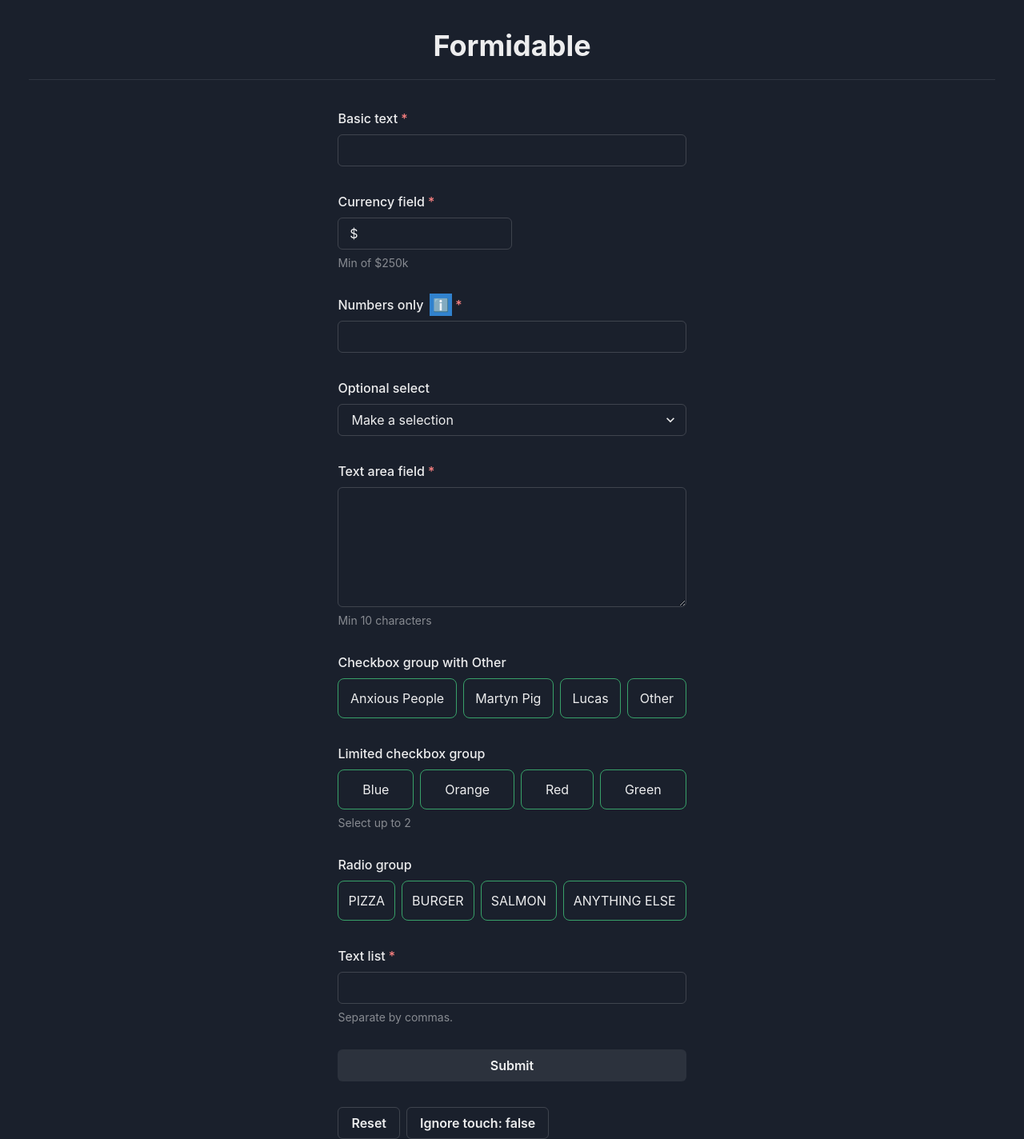
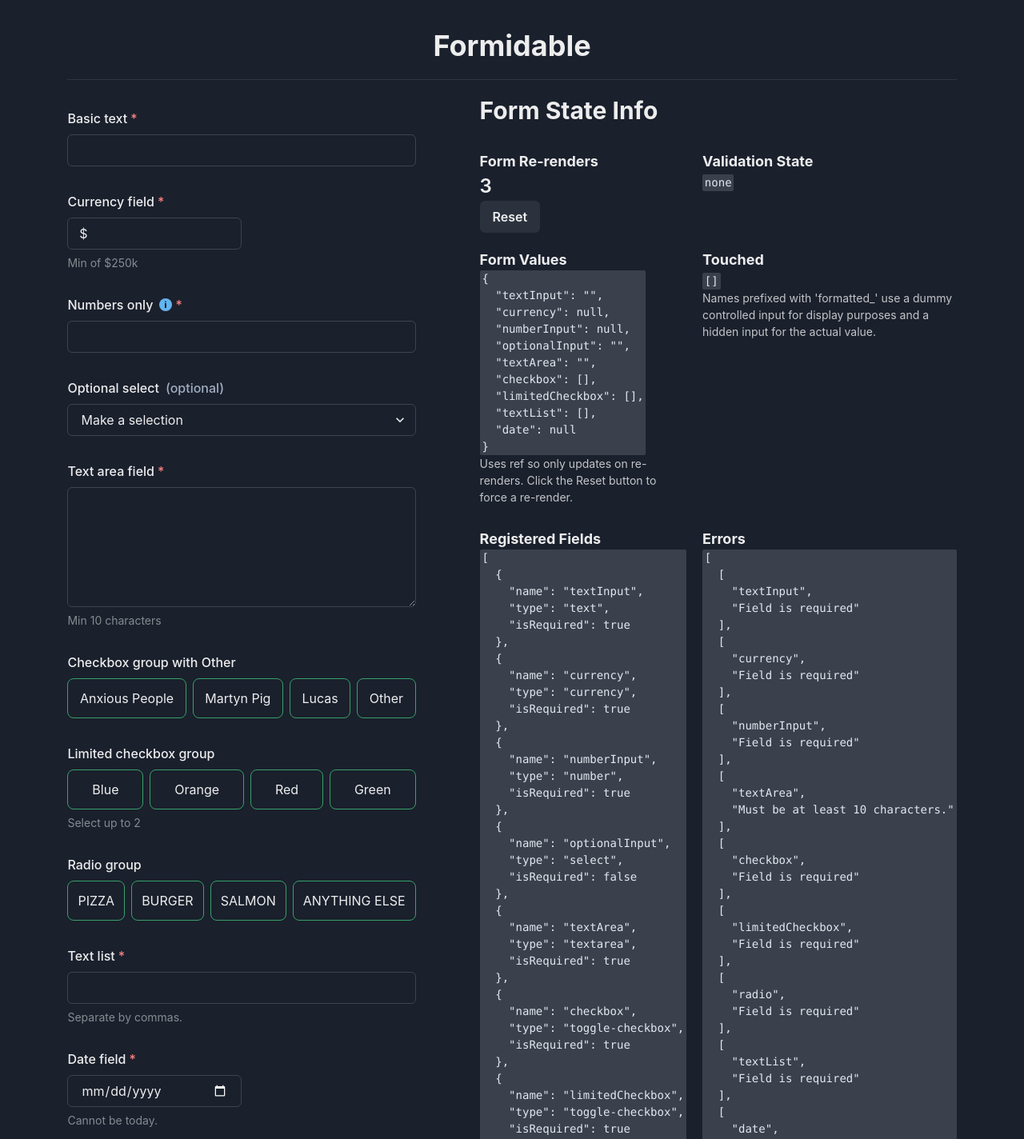
Before and after one commit to mattwells19/formidable, a Next.js app: page / in a window 1280 px wide. Shown: the top 1424 px of the page at 80% size. Built offline with nearby package versions, Linux system fonts and the light colour scheme.

Commit message:
More debugging tools, added date field, and translations

```diff
--- a/components/DebugForm.tsx
+++ b/components/DebugForm.tsx
@@ -9,14 +9,16 @@ import {
   Heading,
   StatHelpText,
 } from "@chakra-ui/react";
-import { FC, useEffect, useReducer, useRef } from "react";
+import { FC, MutableRefObject, useEffect, useReducer, useRef } from "react";
 import { FormElement, FormValidationState } from "./Form/types";
+import { extractFormValues } from "./Form/utils";
 
 interface IDebugFormProps {
   fields: Array<FormElement>;
   formErrorMap: Map<string, string>;
   touchedFields: Set<string>;
   formValidationState: FormValidationState;
+  formRef: MutableRefObject<HTMLFormElement | null>;
 }
 
 const DebugForm: FC<IDebugFormProps> = ({
@@ -24,8 +26,9 @@ const DebugForm: FC<IDebugFormProps> = ({
   formErrorMap,
   touchedFields,
   formValidationState,
+  formRef,
 }) => {
-  const renderCounterRef = useRef<number>(0);
+  const renderCounterRef = useRef<number>(1);
   const [, reset] = useReducer(() => {
     renderCounterRef.current = 0;
     return new Map();
@@ -43,8 +46,8 @@ const DebugForm: FC<IDebugFormProps> = ({
       <StatGroup
         display="grid"
         gridTemplateColumns={{
-          base: "repeat(auto-fit, 1fr)",
-          md: "repeat(2, 1fr)",
+          base: "repeat(auto-fit, min-content)",
+          md: "repeat(2, min-content)",
         }}
         gap="5"
         marginY="8"
@@ -68,6 +71,34 @@ const DebugForm: FC<IDebugFormProps> = ({
           </Code>
         </Stat>
         <Stat>
+          <StatLabel>Form Values</StatLabel>
+          {formRef.current ? (
+            <Code>
+              <pre>
+                {JSON.stringify(
+                  extractFormValues(fields, new FormData(formRef.current)),
+                  undefined,
+                  2
+                )}
+              </pre>
+            </Code>
+          ) : null}
+          <StatHelpText>
+            Uses ref so only updates on re-renders. Click the Reset button to
+            force a re-render.
+          </StatHelpText>
+        </Stat>
+        <Stat>
+          <StatLabel>Touched</StatLabel>
+          <Code>
+            <pre>{JSON.stringify(Array.from(touchedFields), undefined, 2)}</pre>
+          </Code>
+          <StatHelpText>
+            Names prefixed with &apos;formatted_&apos; use a dummy controlled
+            input for display purposes and a hidden input for the actual value.
+          </StatHelpText>
+        </Stat>
+        <Stat>
           <StatLabel>Registered Fields</StatLabel>
           <Code>
             <pre>{JSON.stringify(fields, undefined, 2)}</pre>
@@ -79,16 +110,6 @@ const DebugForm: FC<IDebugFormProps> = ({
             <pre>{JSON.stringify(Array.from(formErrorMap), undefined, 2)}</pre>
           </Code>
         </Stat>
-        <Stat>
-          <StatLabel>Touched</StatLabel>
-          <Code>
-            <pre>{JSON.stringify(Array.from(touchedFields), undefined, 2)}</pre>
-          </Code>
-          <StatHelpText>
-            Names prefixed with &apos;formatted_&apos; use a dummy controlled
-            input for display purposes and a hidden input for the actual value.
-          </StatHelpText>
-        </Stat>
       </StatGroup>
     </Box>
   );
--- a/components/Form/Field.tsx
+++ b/components/Form/Field.tsx
@@ -7,6 +7,8 @@ import {
   FormLabel,
   FormLabelProps,
   Tooltip,
+  Icon,
+  Text,
 } from "@chakra-ui/react";
 import { ReactElement, useEffect } from "react";
 import { useForm } from "./contexts/FormContext";
@@ -20,6 +22,8 @@ import type { FieldProps, FieldSpecificProps } from "./types";
 // import HelperTextIcon from "@/assets/HelperTextIcon";
 import CurrencyField from "./components/CurrencyField";
 import TextListField from "./components/TextListField";
+import DateField from "./components/DateField";
+import { useIntl } from "react-intl";
 
 function FieldComponent(props: FieldSpecificProps): ReactElement | null {
   switch (props.type) {
@@ -47,9 +51,21 @@ function FieldComponent(props: FieldSpecificProps): ReactElement | null {
     case "multi-select": {
       return <TextListField {...props} />;
     }
+    case "date": {
+      return <DateField {...props} />;
+    }
     default:
       return null;
   }
+}
+
+function OptionalIndicator() {
+  const { formatMessage } = useIntl();
+  return (
+    <Text as="span" paddingLeft="2" color="gray.400">
+      ({formatMessage({ id: "optional" })})
+    </Text>
+  );
 }
 
 export default function Field({
@@ -115,13 +131,28 @@ export default function Field({
       isInvalid={Boolean(formContext?.error && formContext?.isTouched)}
       {...formControlProps}
     >
-      <FormLabel {...labelProps}>
+      <FormLabel
+        display="flex"
+        alignItems="center"
+        optionalIndicator={isOptional ? <OptionalIndicator /> : undefined}
+        {...labelProps}
+      >
         {label}
         {tooltipText ? (
-          <Tooltip shouldWrapChildren label={tooltipText}>
-            <chakra.span bg="blue.500" marginLeft="2" padding="1">
-              {"ℹ️"}
-            </chakra.span>
+          <Tooltip label={tooltipText}>
+            <Icon viewBox="0 0 24 24" color="blue.300" marginLeft="2">
+              <circle
+                x="50%"
+                y="50%"
+                cx="12"
+                cy="12"
+                r="12"
+                fill="currentColor"
+              />
+              <text x="40%" y="75%" fontWeight="bold">
+                i
+              </text>
+            </Icon>
           </Tooltip>
         ) : null}
       </FormLabel>
--- a/components/Form/Form.tsx
+++ b/components/Form/Form.tsx
@@ -203,6 +203,7 @@ export default function Form<FormValues extends ZodRawShape>({
         formErrorMap={formErrorMap}
         touchedFields={touchedFields}
         formValidationState={formValidationState}
+        formRef={formRef}
       />
     </FormContextProvider>
   );
--- a/components/Form/components/CurrencyField.tsx
+++ b/components/Form/components/CurrencyField.tsx
@@ -33,8 +33,8 @@ const CurrencyField = ({
       <InputLeftElement pointerEvents="none">$</InputLeftElement>
       <input name={name} type="number" hidden readOnly ref={hiddenInputRef} />
       <Input
+        width={{ base: "full", md: "50%" }}
         {...props}
-        width={{ base: "full", md: "50%" }}
         name={`formatted_${name}`}
         inputMode="numeric"
         type="text"
--- /dev/null
+++ b/components/Form/components/DateField.tsx
@@ -0,0 +1,35 @@
+import { Input, InputProps } from "@chakra-ui/react";
+import { ReactElement } from "react";
+import type { CommonFieldSpecificProps, OmitOverlap } from "../types";
+
+export interface DateFieldProps
+  extends CommonFieldSpecificProps<Date | null>,
+    OmitOverlap<InputProps> {
+  type: "date";
+}
+
+export default function DateField({
+  value,
+  defaultValue,
+  ...inputProps
+}: DateFieldProps): ReactElement {
+  return (
+    <Input
+      width={{ base: "full", md: "50%" }}
+      {...inputProps}
+      value={
+        value === undefined
+          ? undefined
+          : value?.toISOString().split("T")[0] ?? ""
+      }
+      defaultValue={
+        defaultValue === undefined
+          ? undefined
+          : defaultValue?.toISOString().split("T")[0] ?? ""
+      }
+      onChange={(e) => {
+        inputProps.onChange?.(e.target.valueAsDate);
+      }}
+    />
+  );
+}
--- a/components/Form/components/ToggleButton.tsx
+++ b/components/Form/components/ToggleButton.tsx
@@ -35,7 +35,6 @@ export default function ToggleButton({
       rounded="lg"
       p={3}
       cursor="pointer"
-      onBlur={() => console.log("blur")}
       {...htmlProps}
       {...getRootProps()}
       {...getCheckboxProps()}
--- a/components/Form/types.ts
+++ b/components/Form/types.ts
@@ -6,6 +6,7 @@ import type { CheckboxGroupFieldProps } from "./components/CheckboxGroupField";
 import type { RadioGroupFieldProps } from "./components/RadioGroupField";
 import type { CurrencyFieldProps } from "./components/CurrencyField";
 import type { TextListFieldProps } from "./components/TextListField";
+import { DateFieldProps } from "./components/DateField";
 
 export type FormElement = {
   name: string;
@@ -23,7 +24,8 @@ export type FieldType =
   | "multi-select"
   | "toggle-radio"
   | "toggle-checkbox"
-  | "textarea";
+  | "textarea"
+  | "date";
 
 export type CommonFieldProps = {
   name: string;
@@ -51,7 +53,8 @@ export type FieldSpecificProps =
   | CheckboxGroupFieldProps
   | RadioGroupFieldProps
   | CurrencyFieldProps
-  | TextListFieldProps;
+  | TextListFieldProps
+  | DateFieldProps;
 
 export type FieldProps = CommonFieldProps & FieldSpecificProps;
 
--- a/components/Form/utils.ts
+++ b/components/Form/utils.ts
@@ -5,7 +5,6 @@ export function extractFormValues(
   formDataObj: FormData
 ): Record<string, string | number | Array<string>> {
   return fields.reduce((acc, field) => {
-    if (!formDataObj.has(field.name)) return acc;
     switch (field.type) {
       case "toggle-radio":
       case "textarea":
@@ -13,25 +12,26 @@ export function extractFormValues(
       case "text":
         return {
           ...acc,
-          [field.name]: formDataObj.getAll(field.name)[0].toString(),
+          [field.name]: formDataObj.getAll(field.name)[0]?.toString(),
         };
       case "currency":
       case "number":
         return {
           ...acc,
           [field.name]: parseInt(
-            formDataObj.getAll(field.name)[0].toString(),
+            formDataObj.getAll(field.name)[0]?.toString(),
             10
           ),
         };
-      case "toggle-checkbox":
+      case "toggle-checkbox": {
         return {
           ...acc,
           [field.name]: formDataObj
             .getAll(field.name)
             .map((item) => item.toString()),
         };
-      case "multi-select":
+      }
+      case "multi-select": {
         const inputValue = formDataObj.getAll(field.name)[0].toString();
         const value =
           inputValue.length > 0
@@ -42,8 +42,23 @@ export function extractFormValues(
           ...acc,
           [field.name]: value,
         };
+      }
+      case "date": {
+        const value = formDataObj.getAll(field.name)[0]?.toString();
+
+        return {
+          ...acc,
+          [field.name]: value ? new Date(value) : null,
+        };
+      }
       default:
         return acc;
     }
   }, {});
 }
+
+export function getUTCDate(date: Date = new Date()): Date {
+  return new Date(
+    Date.UTC(date.getUTCFullYear(), date.getUTCMonth(), date.getUTCDate())
+  );
+}
--- a/pages/_app.tsx
+++ b/pages/_app.tsx
@@ -2,6 +2,16 @@ import type { AppProps } from "next/app";
 import { ChakraProvider } from "@chakra-ui/react";
 import Head from "next/head";
 import { IntlProvider } from "react-intl";
+
+const messages = {
+  fieldIsRequired: "Field is required",
+  min250k: "Must be at least $250k",
+  notNegative: "Cannot be negative.",
+  min10Chars: "Must be at least 10 characters.",
+  max500Chars: "No more than 500 characters.",
+  mustBeInThePast: "Date must be in the past.",
+  optional: "optional",
+};
 
 function MyApp({ Component, pageProps }: AppProps) {
   return (
@@ -9,7 +19,7 @@ function MyApp({ Component, pageProps }: AppProps) {
       <Head>
         <title>Formidable</title>
       </Head>
-      <IntlProvider locale="en-US">
+      <IntlProvider locale="en-US" messages={messages}>
         <ChakraProvider>
           <Component {...pageProps} />
         </ChakraProvider>
--- a/pages/index.tsx
+++ b/pages/index.tsx
@@ -12,6 +12,7 @@ import zod from "zod";
 import { useMemo, useReducer, useState } from "react";
 import { useIntl } from "react-intl";
 import FormSubmissionModal from "../components/FormSubmissionModal";
+import { getUTCDate } from "../components/Form/utils";
 
 const movieOptions = ["The Peanut Butter Falcon", "Harry Potter", "Arrival"];
 const bookOptions = ["Anxious People", "Martyn Pig", "Lucas", "Other"];
@@ -28,6 +29,7 @@ type FormValues = {
   radio: string;
   limitedCheckbox: Array<string>;
   textList: Array<string>;
+  date: Date;
   dependentInput?: string;
 };
 
@@ -79,11 +81,21 @@ function useFormValidation(isOpen: boolean) {
         required_error: formatMessage({ id: "fieldIsRequired" }),
       }),
       textList: zod
-        .string({
-          required_error: formatMessage({ id: "fieldIsRequired" }),
+        .string()
+        .array()
+        .min(1, {
+          message: formatMessage({ id: "fieldIsRequired" }),
+        }),
+      date: zod
+        .date({
+          invalid_type_error: formatMessage({ id: "fieldIsRequired" }),
         })
-        .array()
-        .min(1),
+        .refine((val) => Boolean(val), {
+          message: formatMessage({ id: "fieldIsRequired" }),
+        })
+        .refine((val) => getUTCDate(val).getTime() < getUTCDate().getTime(), {
+          message: formatMessage({ id: "mustBeInThePast" }),
+        }),
     });
 
     const formValidationWithOther = formValidationNoOther.merge(
@@ -202,6 +214,12 @@ export default function App() {
                   label="Text list"
                   helperText="Separate by commas."
                 />
+                <Field
+                  type="date"
+                  name="date"
+                  label="Date field"
+                  helperText="Cannot be today."
+                />
                 <Button
                   disabled={formValidationState !== "complete"}
                   type="submit"
```
